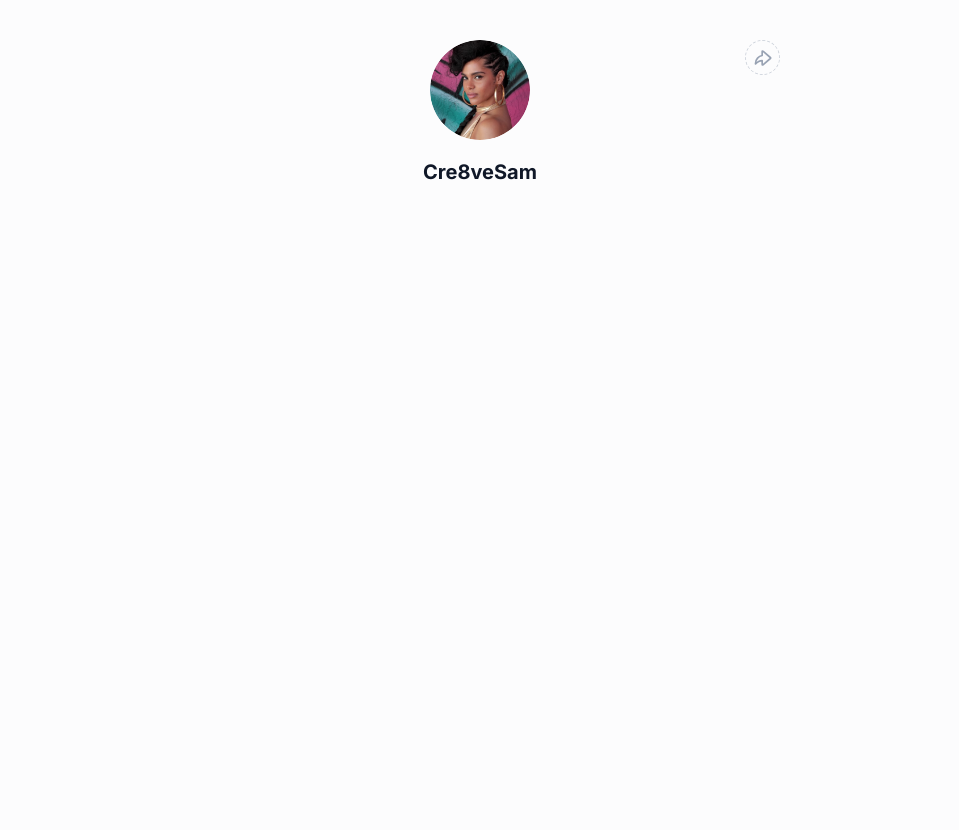
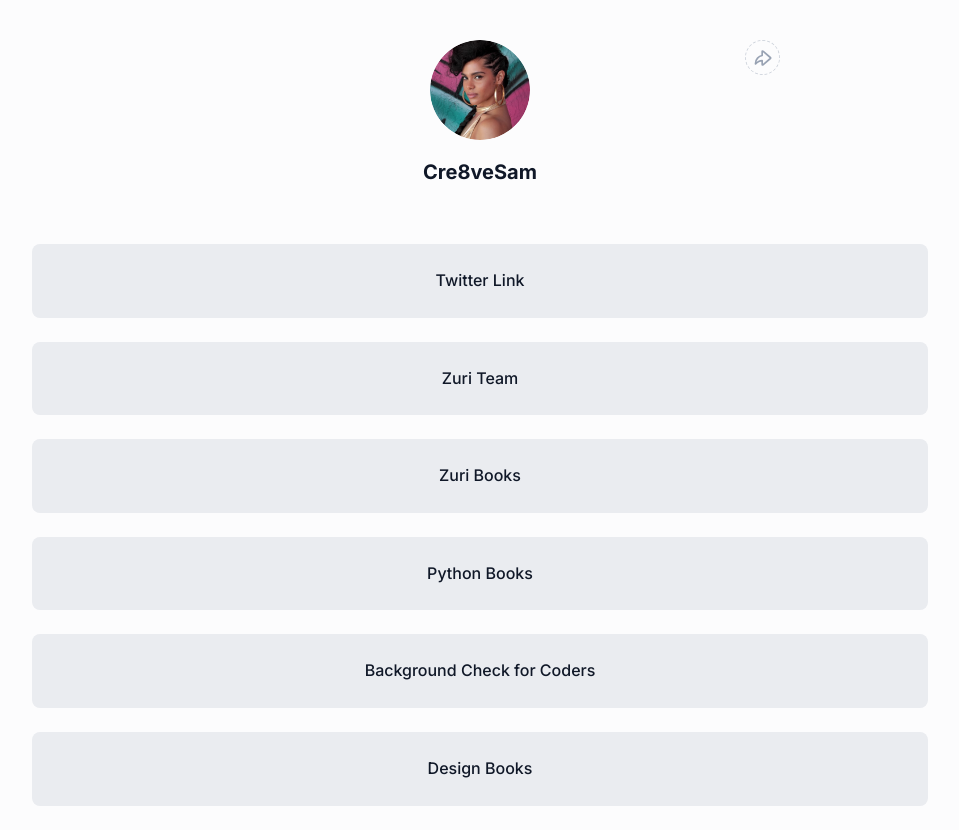
Before and after one commit to samzyconcepts/HNG-Stage-1-Task, a React (Create React App) app: page / in a window 1280 px wide. Shown: the whole page, without its empty margins (160-1119 px from the left). Before the commit the page ends 800 px from the top, so only its background shows below. Built offline with nearby package versions, Linux system fonts and the light colour scheme.

Commit message:
creating links button

```diff
--- a/src/Components/Link.jsx
+++ b/src/Components/Link.jsx
@@ -1,10 +1,40 @@
-import React from 'react'
+import React from 'react';
 import Header from './Header';
 
 const Link = () => {
-  return <div>
-    <Header />
-  </div>;
+  return (
+    <div>
+      <Header />
+      <div className='links'>
+        <a href='https://twitter.com/Cre8veSam' className='btn'>
+          Twitter Link
+        </a>
+        <a href='https://training.zuri.team/' className='btn' id='books'>
+          Zuri Team
+        </a>
+        <a href='https://books.zuri.team' className='btn' id='btn__zuri'>
+          Zuri Books
+        </a>
+        <a
+          href='https://books.zuri.team/python-for-beginners?ref_id=Samzy'
+          className='btn'
+          id='book__python'
+        >
+          Python Books
+        </a>
+        <a href='https://background.zuri.team' className='btn' id='pitch'>
+          Background Check for Coders
+        </a>
+        <a
+          href='https://books.zuri.team/design-rules'
+          className='btn'
+          id='book__design'
+        >
+          Design Books
+        </a>
+      </div>
+    </div>
+  );
 };
 
 export default Link;
```
